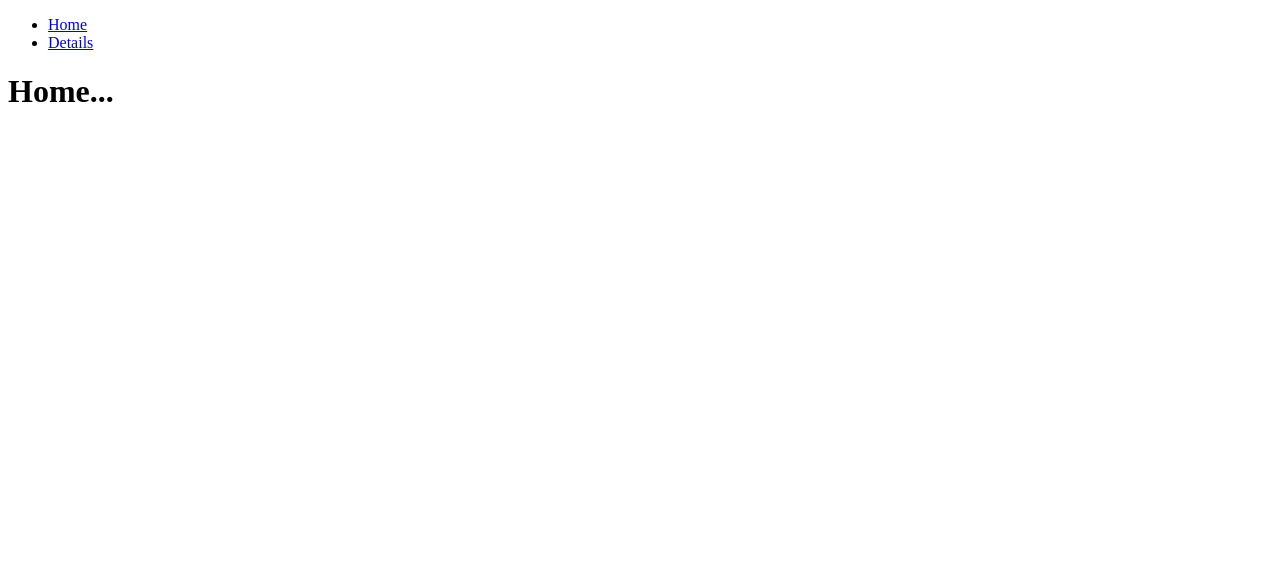
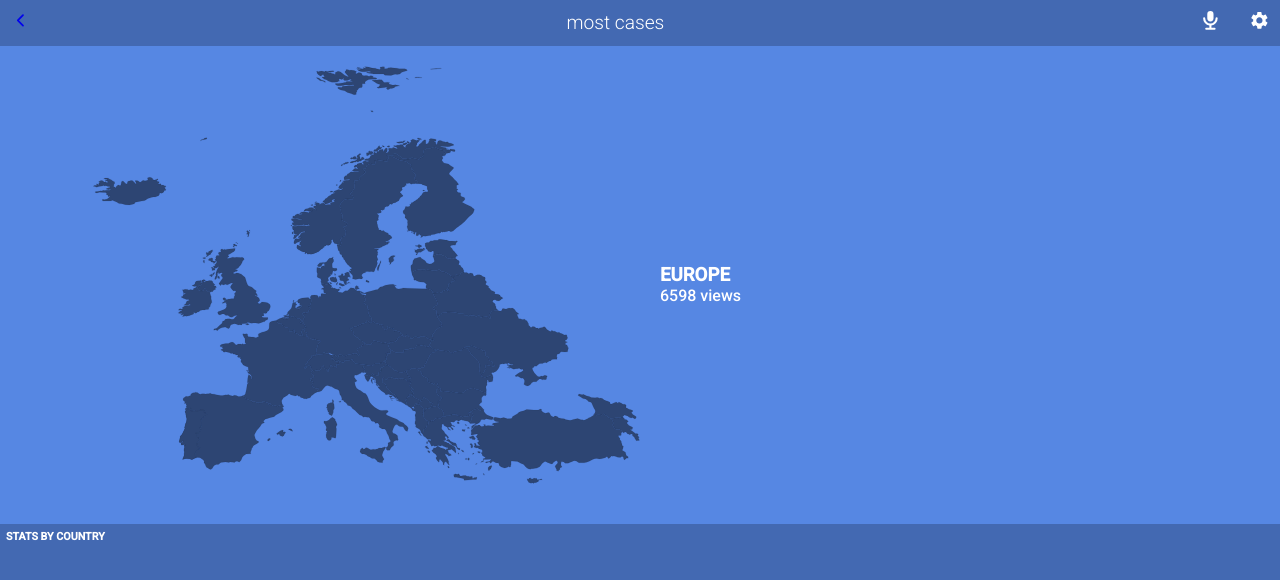
Before and after one commit to ntzwilly/metrics-app, a React (Create React App) app: page /home in a window 1280 px wide. Shown: the top 580 px of the page. Built offline with nearby package versions, Linux system fonts and the light colour scheme; no server answers; the HTML template or start-up script is replaced by a standard one.

Commit message:
Create header section

```diff
--- a/package.json
+++ b/package.json
@@ -9,6 +9,7 @@
     "@testing-library/user-event": "^12.8.3",
     "react": "^17.0.2",
     "react-dom": "^17.0.2",
+    "react-icons": "^4.3.1",
     "react-redux": "^7.2.6",
     "react-router-dom": "^5.3.0",
     "react-scripts": "4.0.3",
--- a/src/App.css
+++ b/src/App.css
@@ -0,0 +1,13 @@
+@import url("https://fonts.googleapis.com/css2?family=Roboto:wght@100;300;500&display=swap");
+
+* {
+  margin: 0;
+  padding: 0;
+  box-sizing: border-box;
+}
+
+body {
+  font-family: "Roboto", sans-serif;
+  color: #fff;
+  background-color: rgb(67, 105, 178);
+}
--- a/src/App.js
+++ b/src/App.js
@@ -1,9 +1,7 @@
 import './App.css';
 import React from 'react';
 import { Provider } from 'react-redux';
-import {
-  BrowserRouter as Router, Switch, Route, Link,
-} from 'react-router-dom';
+import { BrowserRouter as Router, Switch, Route } from 'react-router-dom';
 import Home from './components/Home';
 import Details from './components/Details';
 import store from './redux/reduxConfig';
@@ -12,18 +10,6 @@ function App() {
   return (
     <Provider store={store}>
       <Router>
-        <div>
-          <nav>
-            <ul>
-              <li>
-                <Link to="/home">Home</Link>
-              </li>
-              <li>
-                <Link to="/details">Details</Link>
-              </li>
-            </ul>
-          </nav>
-
         <Switch>
           <Route path="/home">
             <Home />
@@ -32,7 +18,6 @@ function App() {
             <Details />
           </Route>
         </Switch>
-        </div>
       </Router>
     </Provider>
   );
--- /dev/null
+++ b/src/components/Header.js
@@ -0,0 +1,29 @@
+import React from 'react';
+import { Link } from 'react-router-dom';
+import { FiChevronLeft } from 'react-icons/fi';
+import { HiMicrophone } from 'react-icons/hi';
+import { MdSettings } from 'react-icons/md';
+import '../css/Header.css';
+
+const Header = () => (
+  <div className="header">
+    <div>
+      <Link className="link" to="/details">
+        <FiChevronLeft />
+      </Link>
+    </div>
+    <div>
+      <p className="middle-text">most cases</p>
+    </div>
+    <div className="right-icons">
+      <div>
+        <HiMicrophone />
+      </div>
+      <div>
+        <MdSettings />
+      </div>
+    </div>
+  </div>
+);
+
+export default Header;
--- a/src/components/Home.js
+++ b/src/components/Home.js
@@ -1,6 +1,8 @@
 import React, { useEffect } from 'react';
 import { useSelector, useDispatch } from 'react-redux';
 import { fetchCountries } from '../redux/countries/countries';
+import Header from './Header';
+import europe from '../assets/maps/europe.svg';
 
 const Home = () => {
   const dispatch = useDispatch();
@@ -13,9 +15,19 @@ const Home = () => {
   }, []);
 
   return (
-    <>
-      <h1>Home...</h1>
-    </>
+    <div className="container">
+      <Header />
+      <div className="top-section">
+        <img className="europe-img" src={europe} alt="europe-map" />
+        <div className="europe-txt">
+          <h3>EUROPE</h3>
+          <p>6598 views</p>
+        </div>
+      </div>
+      <div className="lists-title">
+        <h6>STATS BY COUNTRY</h6>
+      </div>
+    </div>
   );
 };
 
--- /dev/null
+++ b/src/css/Header.css
@@ -0,0 +1,55 @@
+.header {
+  display: flex;
+  justify-content: space-between;
+  align-items: center;
+  padding: 10px;
+}
+
+.right-icons {
+  display: flex;
+}
+
+.right-icons {
+  width: 70px;
+  display: flex;
+  justify-content: space-between;
+  align-items: center;
+  font-size: 1.3rem;
+}
+
+.link {
+  font-size: 1.3rem;
+}
+
+.link:visited,
+.link:hover,
+.link:active {
+  color: inherit;
+}
+
+.middle-text {
+  font-weight: 300;
+  font-size: 1.2rem;
+}
+
+.europe-img {
+  width: 100%;
+  margin-top: 20px;
+  margin-bottom: 20px;
+
+}
+
+.top-section {
+  display: grid;
+  grid-template-columns: 1fr 1fr;
+  align-items: center;
+  background-color: rgb(86, 135, 227);
+}
+
+.europe-txt {
+  padding-left: 20px;
+}
+
+.lists-title {
+  padding: 6px;
+}
--- a/src/redux/countries/countries.js
+++ b/src/redux/countries/countries.js
@@ -1,7 +1,7 @@
 /* eslint-disable no-case-declarations */
 const URL = 'https://covid-api.mmediagroup.fr/v1/cases/?continent=Europe';
-const LOAD_COUNTRIES = 'COUNTRIES/LOADED';
-const FETCHING_COUNTRIES_FAILED = 'COUNTRIES/FETCHING_COUNTRIES_FAILED';
+const LOAD_COUNTRIES = 'countries/loaded';
+const FETCHING_COUNTRIES_FAILED = 'countries/fetchingFailed';
 
 const initialState = {
   countries: [],
```
Also changed, not shown: src/assets/maps/europe.svg (added), 1 other file (tests, documents, lock files or other folders). Lines whose indentation alone changed are shown as unchanged.
